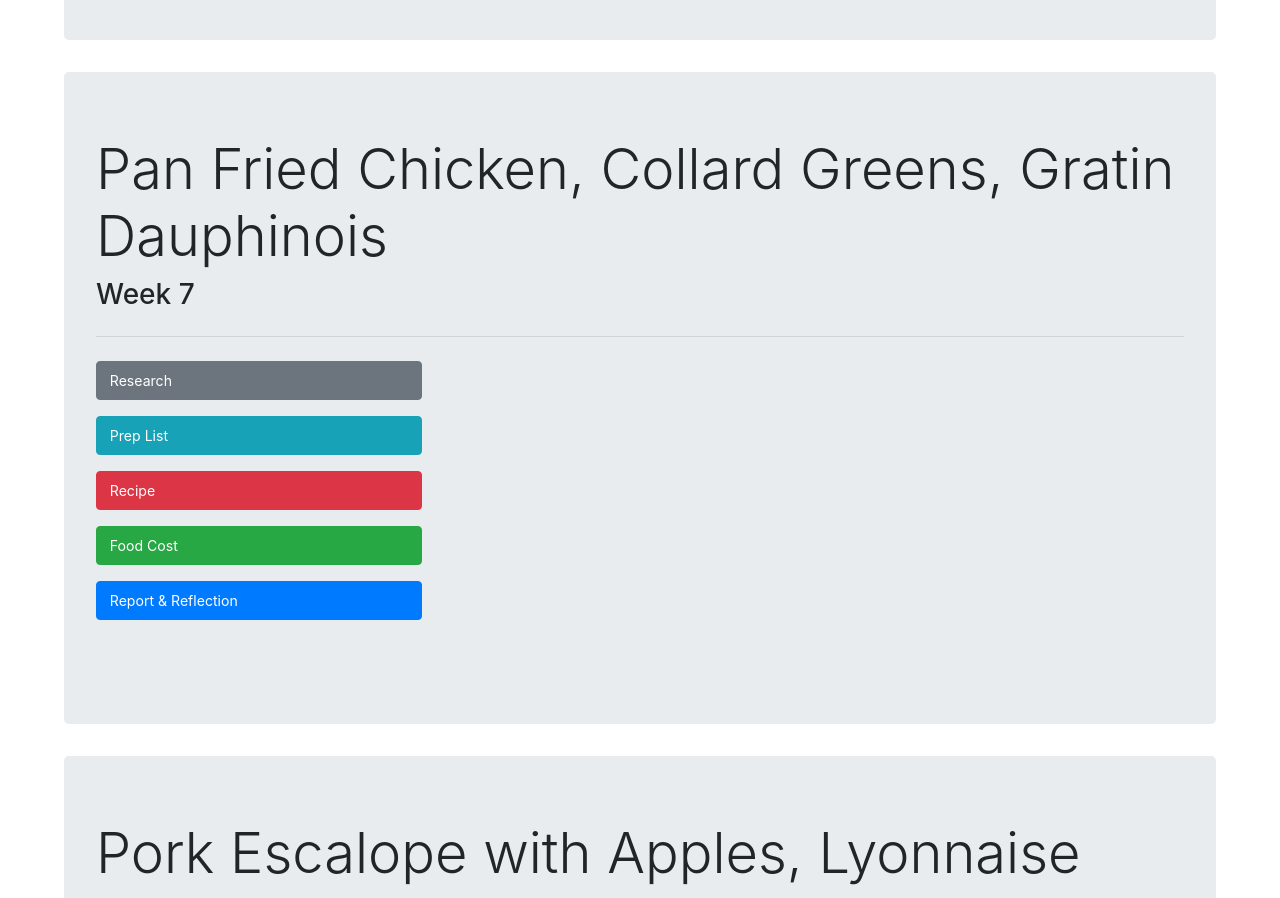
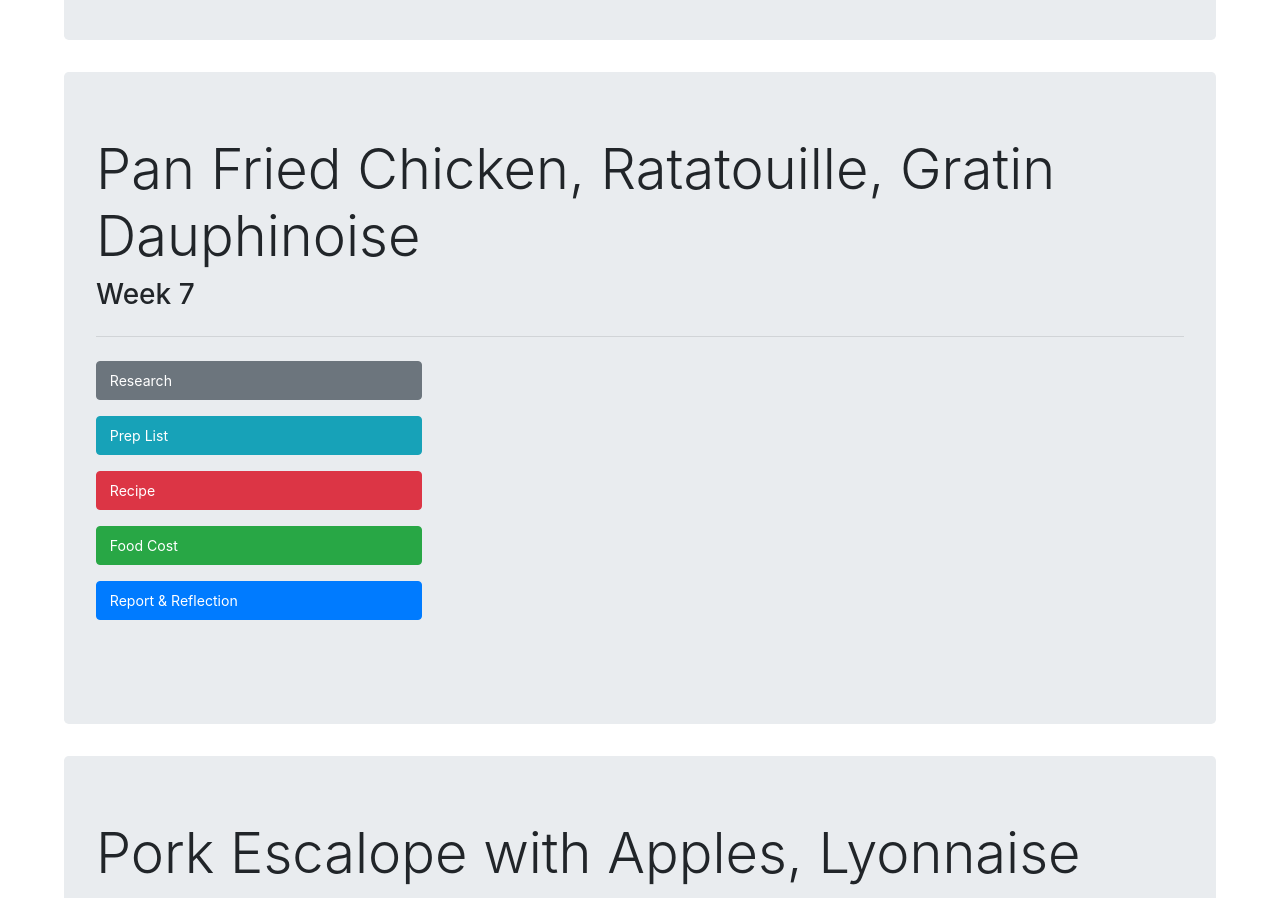
Before and after one commit to dgw0015/charlton-culinary, a React (Create React App) app: page / in a window 1280 px wide. Shown: the part 3420-4318 px from the top of the page. Built offline with nearby package versions, Linux system fonts and the light colour scheme.

Commit message:
Fixed week 7 title

```diff
--- a/src/App.js
+++ b/src/App.js
@@ -1401,7 +1401,7 @@ function App() {
         </div>
 
         <div className="jumbotron" id="week-7">
-            <h1 className="display-4">Pan Fried Chicken, Collard Greens, Gratin Dauphinois</h1>
+            <h1 className="display-4">Pan Fried Chicken, Ratatouille, Gratin Dauphinoise</h1>
             <p className="h3">Week 7</p>
             <hr className="my-4"/>
             <div className="recipeCard" id="researchWeek7">
```
